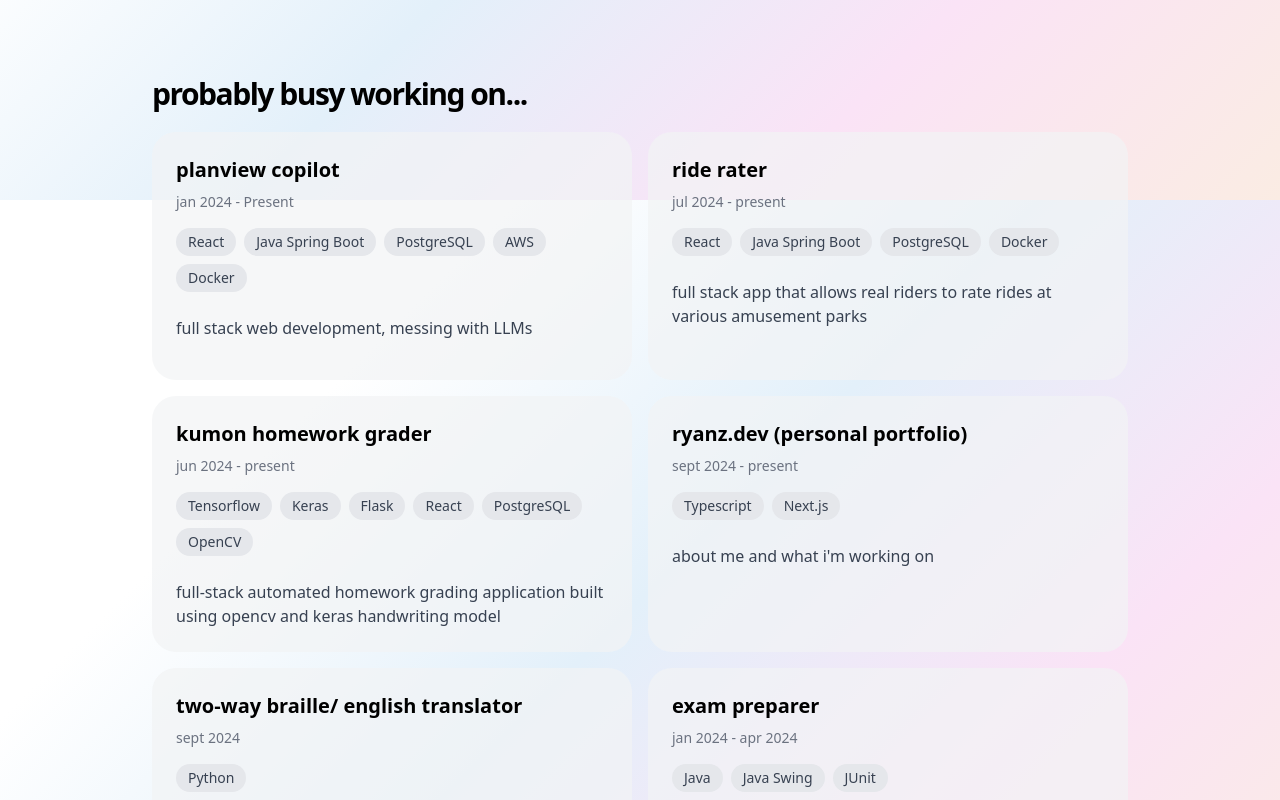
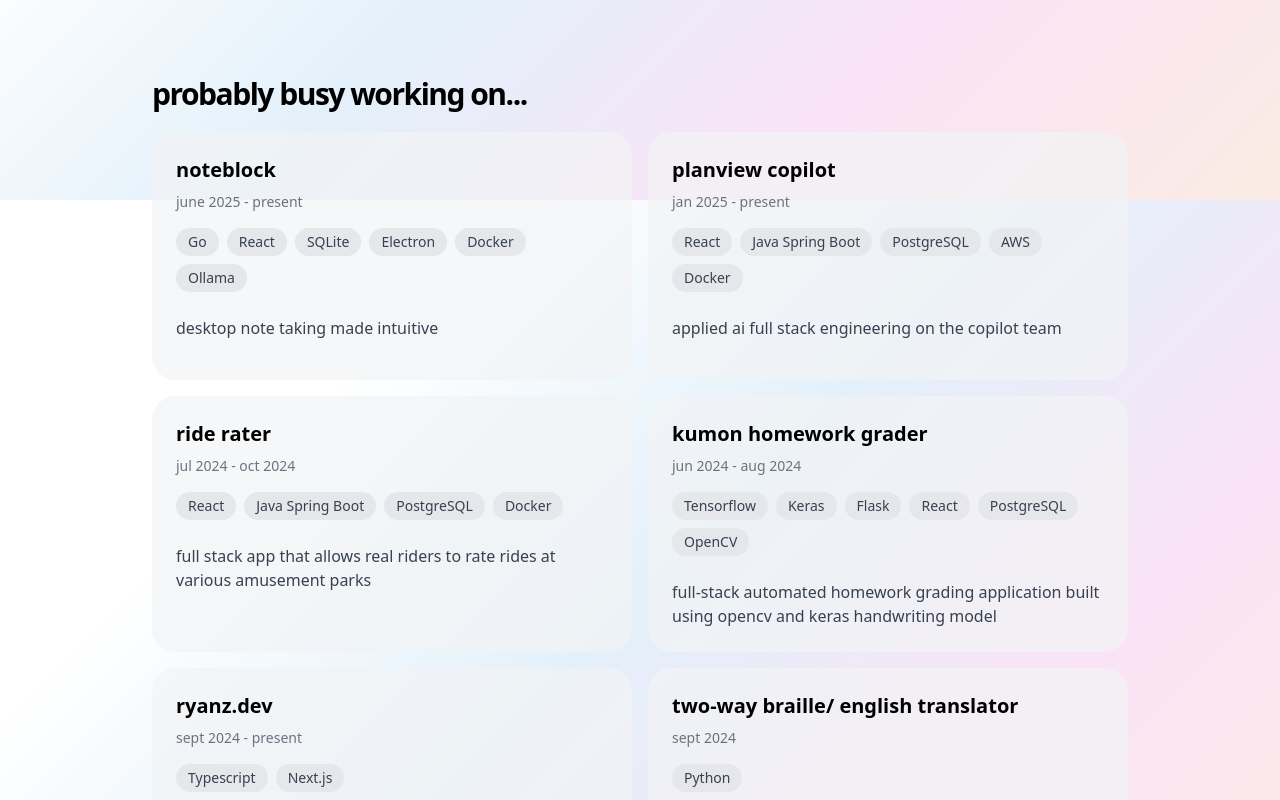
Before and after one commit to rzhang57/rmzhang-website, a Next.js app: page / in a window 1280 px wide. Shown: the part 2200-3000 px from the top of the page. Built offline with nearby package versions, Linux system fonts and the light colour scheme.

Commit message:
update to add noteblock and update some project dates

```diff
--- a/src/components/Landing.tsx
+++ b/src/components/Landing.tsx
@@ -184,28 +184,31 @@
                 probably busy working on...
               </h1>
               <div className="grid lg:grid-cols-[1fr_1fr] sm:grid-cols-1 items-stretch gap-4">
-                <ProjectCard title={"planview copilot"} date={"jan 2024 - Present"}
+                  <ProjectCard title={"noteblock"} date={"june 2025 - present"}
+                               technologies={["Go", "React", "SQLite", "Electron", "Docker", "Ollama"]}
+                               description={"desktop note taking made intuitive"} githubLink={"https://github.com/rzhang57/noteblock"}/>
+                  <ProjectCard title={"planview copilot"} date={"jan 2025 - present"}
                              technologies={["React", "Java Spring Boot", "PostgreSQL", "AWS", "Docker"]}
-                             description={"full stack web development, messing with LLMs"} githubLink={"https://www.planview.com/ai/"}/>
-                <ProjectCard title={"ride rater"} date={"jul 2024 - present"}
+                             description={"applied ai full stack engineering on the copilot team"} githubLink={"https://www.planview.com/ai/"}/>
+                  <ProjectCard title={"ride rater"} date={"jul 2024 - oct 2024"}
                              technologies={["React", "Java Spring Boot", "PostgreSQL", "Docker"]}
                              description={"full stack app that allows real riders to rate rides at various amusement parks"} githubLink={"https://github.com/rzhang57/riderater"}/>
-                <ProjectCard title={"kumon homework grader"} date={"jun 2024 - present"}
+                  <ProjectCard title={"kumon homework grader"} date={"jun 2024 - aug 2024"}
                              technologies={["Tensorflow", "Keras", "Flask", "React", "PostgreSQL", "OpenCV"]}
                              description={"full-stack automated homework grading application built using opencv and keras handwriting model"}/>
-                <ProjectCard title={"ryanz.dev (personal portfolio)"} date={"sept 2024 - present"}
+                  <ProjectCard title={"ryanz.dev"} date={"sept 2024 - present"}
                              technologies={["Typescript", "Next.js"]}
-                             description={"about me and what i'm working on"}
+                             description={"all about me and what i'm working on"}
                              githubLink={"https://github.com/rzhang57/rmzhang-website"}/>
-                <ProjectCard title={"two-way braille/ english translator"} date={"sept 2024"}
+                  <ProjectCard title={"two-way braille/ english translator"} date={"sept 2024"}
                              technologies={["Python"]}
                              description={"cli program that translates braille to english and vice versa"}
                              githubLink={"https://github.com/rzhang57/eng-intern-challenge"}/>
-                <ProjectCard title={"exam preparer"} date={"jan 2024 - apr 2024"}
+                  <ProjectCard title={"exam preparer"} date={"jan 2024 - apr 2024"}
                              technologies={["Java", "Java Swing", "JUnit"]}
                              description={"desktop application that helps users prepare for exams by storing practice problems and notes"}
                              githubLink={"https://github.com/rzhang57/exam-preparer"}/>
-                <ProjectCard title={"robot"} date={"sept 2018 - apr 2023"}
+                  <ProjectCard title={"robot"} date={"sept 2018 - apr 2023"}
                              technologies={["Java", "Android Studio", "Fusion 360"]}
                              description={"competition spec robot designed for FTC (first tech challenge) over the span of 4 years, winning 2 provincial titles, and 1 global award"}
                              githubLink={"https://ftc-events.firstinspires.org/team/16031"}/>
```
